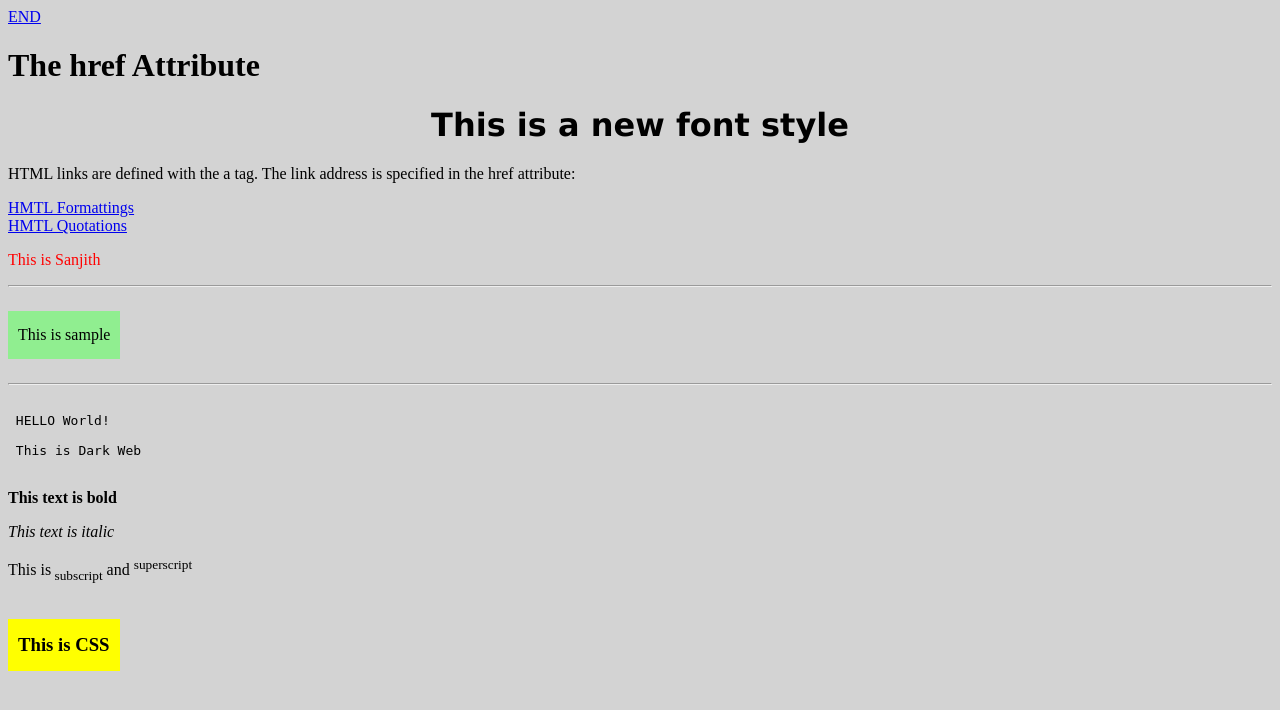
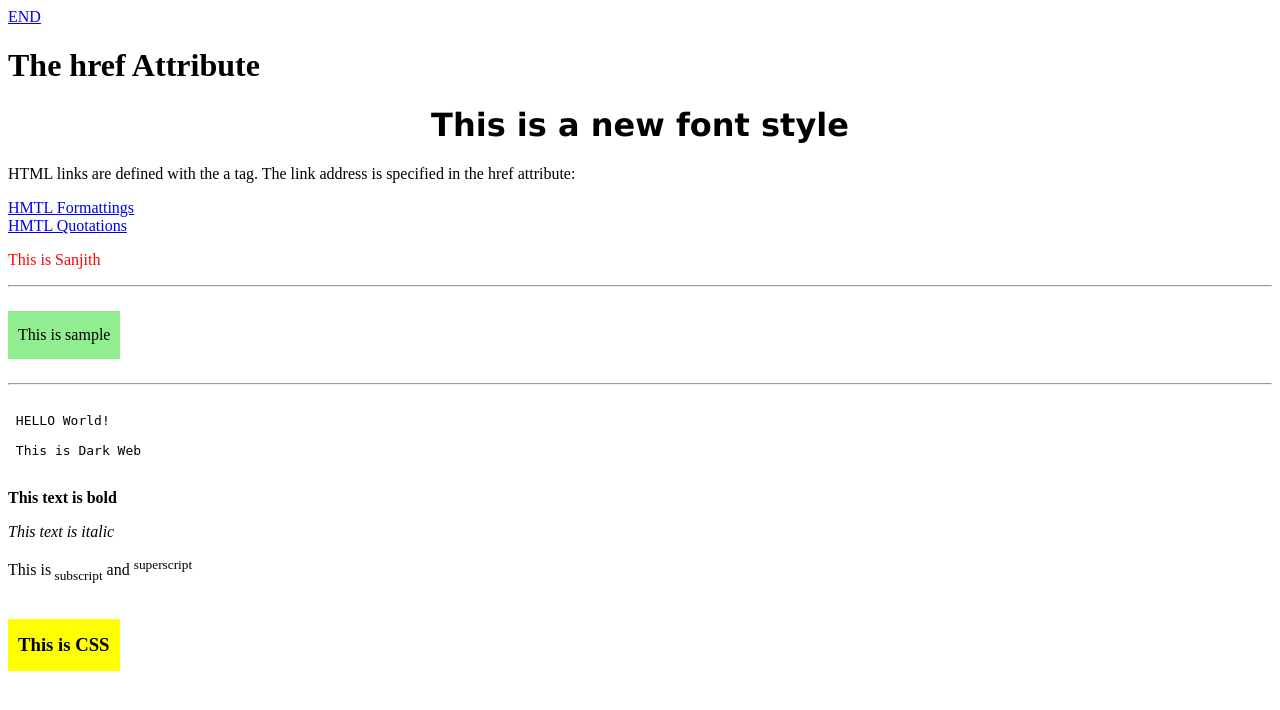
Before and after one commit to sanjithvgs/Django, a Django app: page /new in a window 1280 px wide. Shown: the top 710 px of the page. Run offline with Django 4.2, Linux system fonts and the light colour scheme; parts of the project's set-up code (start-up, migrations or seed data) failed here and were passed over.

Commit message:
Update new.html

```diff
--- a/templates/new.html
+++ b/templates/new.html
@@ -13,7 +13,7 @@ display: inline-block;
 <title>
 Web Page
 </title>
-<body style="background-color:lightgray;">
+<body style="background-color:white;">
 
 <!-- This is a comment -->
 <a href="#Css">END</a>
```
